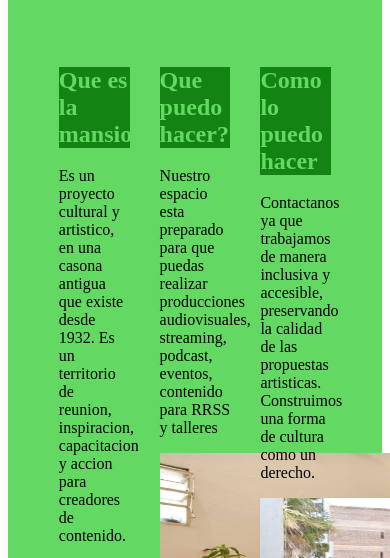
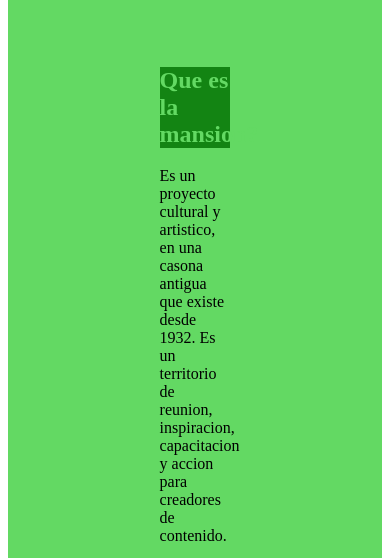
Before and after one commit to JulietaGuareschi/eventos-lamansiondegogo, a plain HTML site: page index.html in a window 390 px wide. Shown: the part 273-831 px from the top of the page. Drawn offline with Linux system fonts and the light colour scheme.

Commit message:
aplicando grid

```diff
--- a/css/style.css
+++ b/css/style.css
@@ -124,3 +124,12 @@ footer div img{
     width: 300px;
     height: 300px;
 }
+
+@media screen and (max-width: 1024px){
+    .contenido-inicio{
+        flex-direction: column;
+        align-items: center;
+    }
+
+
+}
```
